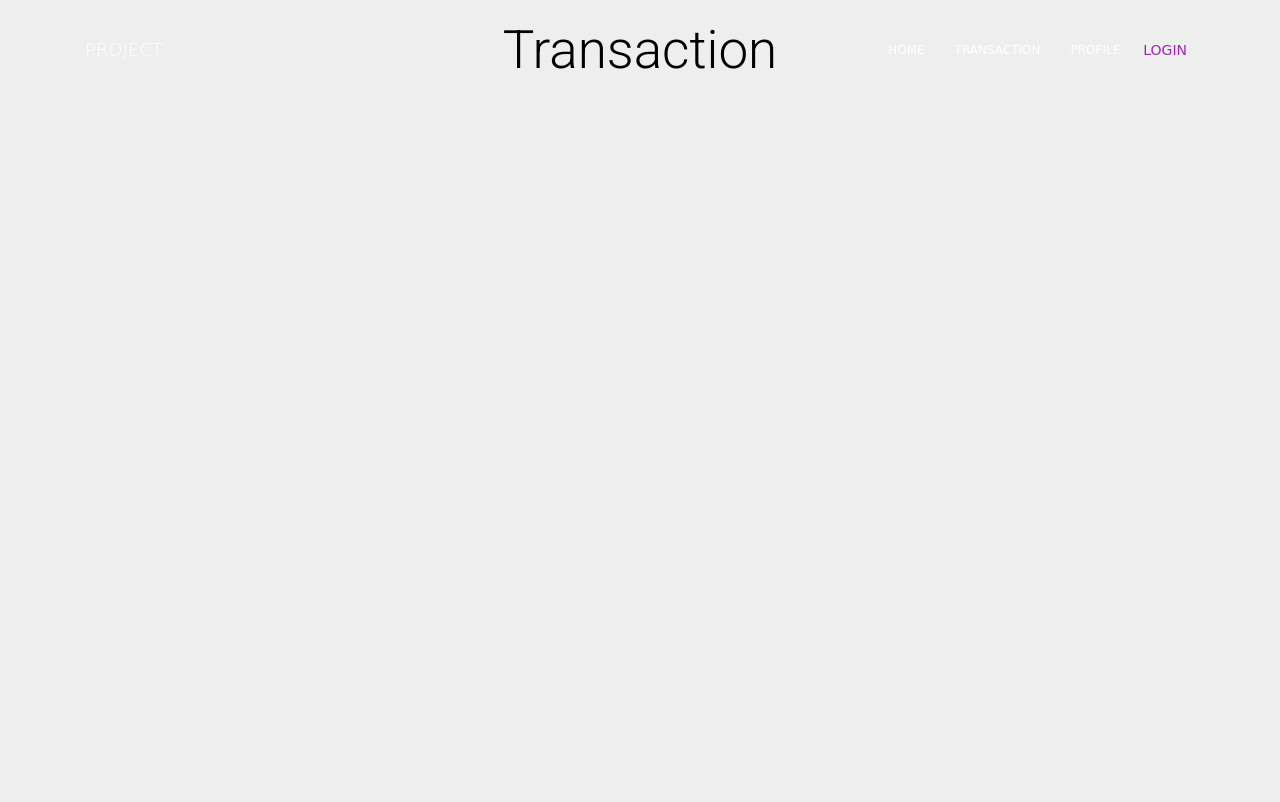
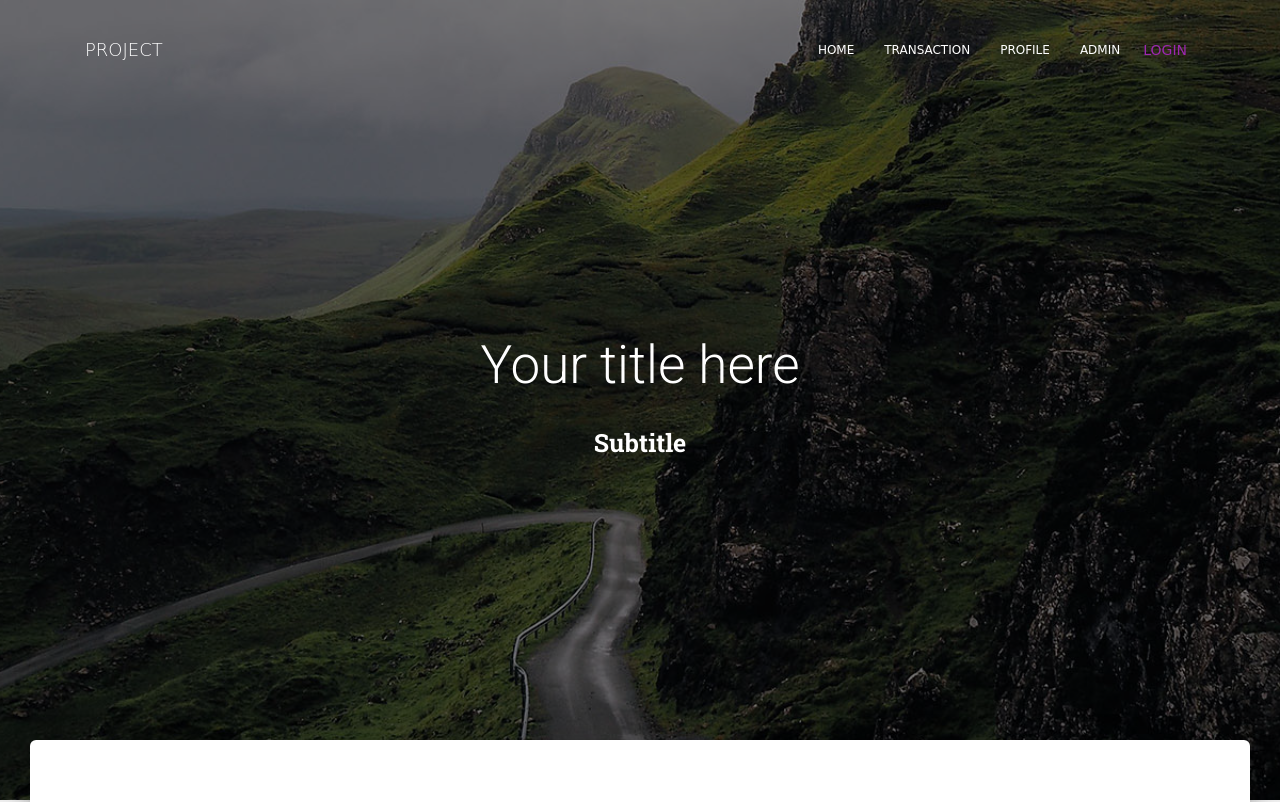
Before and after one commit to khanhnguyen1999/web2-2020, a React (Create React App) app in the folder client/: page /transaction in a window 1280 px wide. Shown: the top 802 px of the page. Built offline with nearby package versions, Linux system fonts and the light colour scheme.

Commit message:
trying save currentuser

```diff
--- a/client/src/App.js
+++ b/client/src/App.js
@@ -4,32 +4,46 @@ import "./App.css";
 import { BrowserRouter as Router, Route, Switch } from "react-router-dom";
 import Navbar from "./views/partials/navbar";
 
-import Login from "./views/pages/login";
+import Login from "./components/auth/login";
 import Home from "./views/pages/home";
 import Transaction from "./views/pages/transaction";
 import Profile from "./views/pages/profile";
+import Admin from "./components/admin/dashboard";
+import Footer from "./views/partials/footer";
 
 class App extends Component {
+    // constructor(props) {
+    //     super(props);
+
+    //     // Bind Functions
+    //     //
+    // }
+
     render() {
+        // console.log(this.state.currentUser);
         return (
             <Router>
                 <div className="App">
                     <div className="login-page sidebar-collapse">
                         <Navbar />
                         <Switch>
-                            <Route path="/" exact component={Home}>
-                                <Home />
-                            </Route>
-                            <Route path="/transaction" component={Transaction}>
-                                <Transaction />
-                            </Route>
-                            <Route path="/profile" component={Profile}>
-                                <Profile />
-                            </Route>
-                            <Route path="/login" component={Login}>
-                                <Login />
-                            </Route>
+                            <Route path="/" exact component={Home} />
+                            {/* <Home />
+                            </Route> */}
+                            <Route path="/transaction" component={Transaction} />
+                            {/* <Transaction />
+                            </Route> */}
+                            <Route path="/profile" component={Profile} />
+                            {/* <Profile />
+                            </Route> */}
+                            <Route path="/admin" component={Admin} />
+                            {/* <Admin />
+                            </Route> */}
+                            <Route path="/login" component={Login} />
+                            {/* <Login />
+                            </Route> */}
                         </Switch>
+                        <Footer />
                     </div>
                 </div>
             </Router>
--- /dev/null
+++ b/client/src/components/admin/dashboard.js
@@ -0,0 +1,23 @@
+import React, { Component } from "react";
+
+import Navbar from "./navbar";
+import Sidebar from "./sidebar";
+import MainContent from "./mainContent";
+
+class Dashboard extends Component {
+    render() {
+        const currentUser = localStorage.getItem("currentUser");
+        console.log(currentUser);
+        return (
+            <div className="wrapper">
+                <Sidebar />
+                <div className="main-panel">
+                    <Navbar />
+                    <MainContent />
+                </div>
+            </div>
+        );
+    }
+}
+
+export default Dashboard;
--- /dev/null
+++ b/client/src/components/admin/mainContent.js
@@ -0,0 +1,13 @@
+import React, { Component } from "react";
+
+class MainContent extends Component {
+    render() {
+        return (
+            <div className="content">
+                <div className="container-fluid">{/* <!-- your content here --> */}</div>
+            </div>
+        );
+    }
+}
+
+export default MainContent;
--- /dev/null
+++ b/client/src/components/admin/navbar.js
@@ -0,0 +1,38 @@
+import React, { Component } from "react";
+
+class Navbar extends Component {
+    render() {
+        return (
+            <nav className="navbar navbar-expand-lg navbar-transparent navbar-absolute fixed-top">
+                {/* <!-- Navbar --> */}
+                <div className="container-fluid">
+                    <div className="navbar-wrapper">
+                        <a className="navbar-brand" href="javascript:;">
+                            Dashboard
+                        </a>
+                    </div>
+                    <button className="navbar-toggler" type="button" data-toggle="collapse" aria-controls="navigation-index" aria-expanded="false" aria-label="Toggle navigation">
+                        <span className="sr-only">Toggle navigation</span>
+                        <span className="navbar-toggler-icon icon-bar"></span>
+                        <span className="navbar-toggler-icon icon-bar"></span>
+                        <span className="navbar-toggler-icon icon-bar"></span>
+                    </button>
+                    <div className="collapse navbar-collapse justify-content-end">
+                        <ul className="navbar-nav">
+                            <li className="nav-item">
+                                <a className="nav-link" href="javascript:;">
+                                    {" "}
+                                    <i className="material-icons">notifications</i> Notifications{" "}
+                                </a>
+                            </li>
+                            {/* <!-- your navbar here --> */}
+                        </ul>
+                    </div>
+                </div>
+                {/* <!-- End Navbar --> */}
+            </nav>
+        );
+    }
+}
+
+export default Navbar;
--- /dev/null
+++ b/client/src/components/admin/sidebar.js
@@ -0,0 +1,36 @@
+import React, { Component } from "react";
+
+class Sidebar extends Component {
+    render() {
+        return (
+            <div className="sidebar" data-color="purple" data-background-color="white">
+                {/* <!--
+                    Tip 1: You can change the color of the sidebar using: data-color="purple | azure | green | orange | danger"
+
+                    Tip 2: you can also add an image using data-image tag
+                    --> */}
+                <div className="logo">
+                    <a href="/#" className="simple-text logo-mini">
+                        CT
+                    </a>
+                    <a href="/#" className="simple-text logo-normal">
+                        17Tek
+                    </a>
+                </div>
+                <div className="sidebar-wrapper">
+                    <ul className="nav">
+                        <li className="nav-item active">
+                            <a className="nav-link" href="/#0">
+                                <i className="material-icons">dashboard</i>
+                                <p>Dashboard</p>
+                            </a>
+                        </li>
+                        {/* <!-- your sidebar here --> */}
+                    </ul>
+                </div>
+            </div>
+        );
+    }
+}
+
+export default Sidebar;
--- a/client/src/views/pages/login.js
+++ b/client/src/components/auth/login.js
@@ -1,6 +1,6 @@
 import React, { Component } from "react";
 
-import LoginForm from "../partials/loginForm";
+import LoginForm from "../../views/partials/loginForm";
 
 class Login extends Component {
     render() {
--- /dev/null
+++ b/client/src/views/pages/mainSection.js
@@ -0,0 +1,27 @@
+import React, { Component } from "react";
+
+import MainBody from "../partials/mainBody";
+
+class MainSection extends Component {
+    render() {
+        return (
+            <div>
+                <div className="page-header header-filter" data-parallax="true" style={{ backgroundImage: "url('assets/img/bg3.jpg')", }}>
+                    <div className="container">
+                        <div className="row">
+                            <div className="col-md-8 ml-auto mr-auto">
+                                <div className="brand text-center">
+                                    <h1>Your title here</h1>
+                                    <h3 className="title text-center">Subtitle</h3>
+                                </div>
+                            </div>
+                        </div>
+                    </div>
+                </div>
+                <MainBody />
+            </div>
+        );
+    }
+}
+
+export default MainSection;
--- a/client/src/views/pages/transaction.js
+++ b/client/src/views/pages/transaction.js
@@ -1,11 +1,13 @@
 import React, { Component } from "react";
+
+import MainSection from "./mainSection";
 
 class Transaction extends Component {
     render() {
         return (
-            <div>
-                <h1>Transaction</h1>
-            </div>
+            <>
+                <MainSection />
+            </>
         );
     }
 }
--- /dev/null
+++ b/client/src/views/partials/footer.js
@@ -0,0 +1,29 @@
+import React, { Component } from "react";
+
+class Footer extends Component {
+    render() {
+        return (
+            <footer className="footer footer-default">
+                <div className="container">
+                    <nav className="float-left">
+                        <ul>
+                            <li>
+                                <a href="https://www.creative-tim.com/">Creative Tim</a>
+                            </li>
+                        </ul>
+                    </nav>
+                    <div className="copyright float-right">
+                        &copy;
+                        <script>document.write(new Date().getFullYear());</script>, made with <i className="material-icons">favorite</i> by{" "}
+                        <a href="https://www.creative-tim.com/" target="blank">
+                            Creative Tim
+                        </a>{" "}
+                        for a better web.
+                    </div>
+                </div>
+            </footer>
+        );
+    }
+}
+
+export default Footer;
--- a/client/src/views/partials/loginForm.js
+++ b/client/src/views/partials/loginForm.js
@@ -11,6 +11,7 @@ class LoginForm extends Component {
         this.state = {
             username: "",
             password: "",
+            currentUser: null,
             redirectSignal: false,
         };
 
@@ -39,12 +40,17 @@ class LoginForm extends Component {
         await Axios.post(url, user)
             .then((res) => {
                 this.setState({
+                    username: '',
+                    password: '',
+                    currentUser: res.data.currentUser,
                     redirectSignal: res.data.redirectSignal,
                 });
+                localStorage.setItem("currentUser", this.state.currentUser);
             })
             .catch((err) => {
                 console.error(err);
             });
+
     };
 
     render() {
--- /dev/null
+++ b/client/src/views/partials/mainBody.js
@@ -0,0 +1,17 @@
+import React, { Component } from "react";
+
+class MainBody extends Component {
+    render() {
+        return (
+            <div className="main main-raised">
+                <div className="container">
+                    <div className="section text-center">
+                        <h2 className="title">Your main section here</h2>
+                    </div>
+                </div>
+            </div>
+        );
+    }
+}
+
+export default MainBody;
--- a/client/src/views/partials/navbar.js
+++ b/client/src/views/partials/navbar.js
@@ -51,19 +51,18 @@ class Navbar extends Component {
                                 </Link>
                             </li>
                             <li className="nav-item">
-                                {/* <a className="nav-link" href="#" target="_blank">
-                                    Transaction
-                                </a> */}
                                 <Link className="nav-link" to="/transaction">
                                     Transaction
                                 </Link>
                             </li>
                             <li className="nav-item">
-                                {/* <a className="nav-link" href="#" target="_blank">
-                                    Profile
-                                </a> */}
                                 <Link className="nav-link" to="/profile">
                                     Profile
+                                </Link>
+                            </li>
+                            <li className="nav-item">
+                                <Link className="nav-link" to="/admin">
+                                    Admin
                                 </Link>
                             </li>
                             <li>
```
Also changed, not shown: 1 other file (tests, documents, lock files or other folders).
